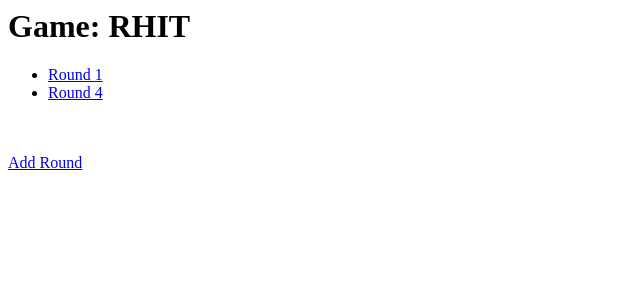
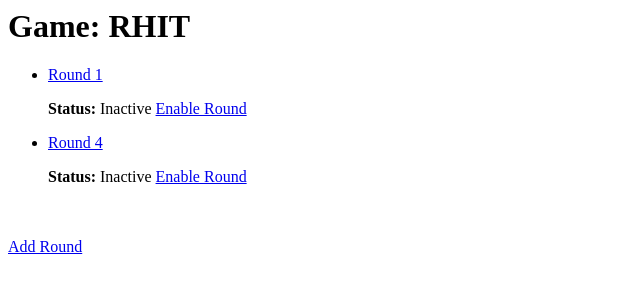
Before and after one commit to pardeema/onlinebartrivia, a Django app: a page that uses trivia/templates/game_details.html in a window 1280 px wide. Shown: the top 300 px of the page, without its empty margins (0-640 px from the left). Run offline with Django 3.2, Linux system fonts and the light colour scheme; a user stored in the database is signed in; data comes from the database, SQL or seed files in the repository; both versions use the stored data as it was after the commit.

Commit message:
Toggle for Rounds enabled

```diff
--- a/trivia/templates/game_details.html
+++ b/trivia/templates/game_details.html
@@ -2,7 +2,15 @@
 <ul>
 {%for round in rounds %}
 
-		<li><a href="{%url 'round' game.password round.round_num %}">Round {{ round.round_num }}</a></li>
+		<li><a href="{%url 'round' game.password round.round_num %}">Round {{ round.round_num }}</a><span>
+		<p><b>Status:</b> {% if round.active %}
+					Active
+					<a href="{% url 'toggle_round' game.password  round.round_num%}">Disable Round</a>
+				{% else %}
+					Inactive
+					<a href="{% url 'toggle_round' game.password round.round_num %}">Enable Round</a>
+				{%endif%}</p></li>
+
 {%endfor%}
 </ul>
 <br><br>
--- a/trivia/urls.py
+++ b/trivia/urls.py
@@ -9,6 +9,7 @@ urlpatterns = [
         path('add_game/', views.add_game, name='add_game'),
         path('game/<str:game_id>', views.game_details, name='game_details'),
         path('game/<str:game_id>/round/<int:round_num>', views.round, name='round'),
+        path('game/<str:game_id>/round/<int:round_num>/toggle_round', views.toggle_round, name='toggle_round'),
         path('game/<str:game_id>/add_round/', views.add_round, name='add_round'),
         path('game/<str:game_id>/toggle_game/', views.toggle_game, name='toggle_game'),
         ])),
--- a/trivia/views.py
+++ b/trivia/views.py
@@ -77,3 +77,15 @@ def toggle_game(request, game_id):
         game.active = True
     game.save()
     return HttpResponseRedirect(reverse('admin'))
+
+@login_required
+@permission_required('is_superuser')
+def toggle_round(request, game_id, round_num):
+    game = get_object_or_404(Game, password=game_id)
+    round  = Round.objects.get(game=game, round_num=round_num)
+    if round.active:
+        round.active = False
+    else:
+        round.active = True
+    round.save()
+    return HttpResponseRedirect(reverse('game_details', args=(game_id,)))
```
Also changed, not shown: db.sqlite3.
